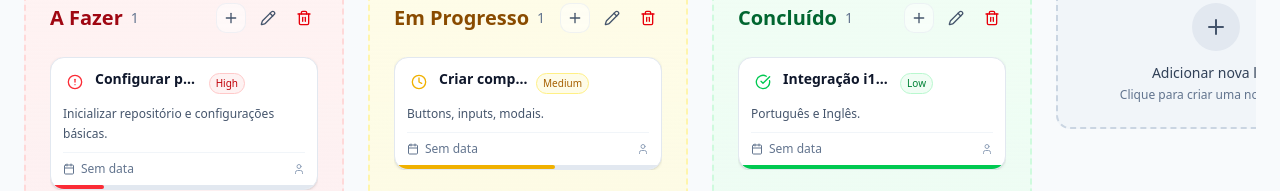
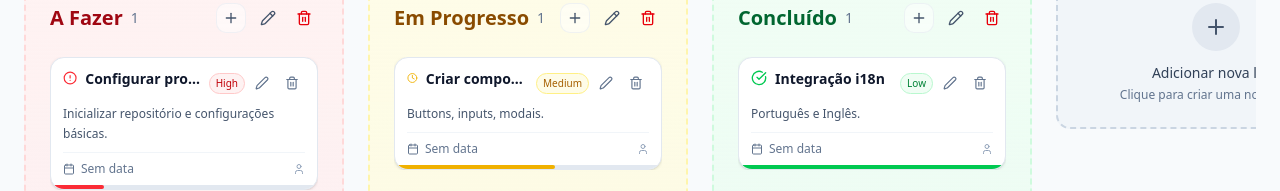
Before and after one commit to MatheoFernando/kanban, a React (Vite) app: page /w/wokhop-team-front-end/boards/teste in a window 1280 px wide. Shown: the part 270-461 px from the top of the page. Built offline with nearby package versions, Linux system fonts and the light colour scheme.

Commit message:
refactor: update drag-and-drop functionality in KanbanView and TaskCard, improving collision detection and simplifying drag handle implementation

```diff
--- a/src/components/KanbanView.tsx
+++ b/src/components/KanbanView.tsx
@@ -1,4 +1,4 @@
-import { DndContext, DragOverlay, PointerSensor, TouchSensor, useSensor, useSensors, closestCorners } from '@dnd-kit/core';
+import { DndContext, DragOverlay, PointerSensor, TouchSensor, useSensor, useSensors, closestCenter } from '@dnd-kit/core';
 import type { DragEndEvent, DragOverEvent, DragStartEvent } from '@dnd-kit/core';
 import { arrayMove } from '@dnd-kit/sortable';
 import { useState } from 'react';
@@ -103,7 +103,7 @@ const KanbanView = ({ tasks, columns, onUpdateTask, onUpdateTasks, onDeleteTask,
   };
 
   return (
-    <DndContext sensors={sensors} collisionDetection={closestCorners} onDragStart={handleDragStart} onDragOver={handleDragOver} onDragEnd={handleDragEnd}>
+    <DndContext sensors={sensors} collisionDetection={closestCenter} onDragStart={handleDragStart} onDragOver={handleDragOver} onDragEnd={handleDragEnd}>
       <div className="flex gap-4 lg:gap-6 pb-4 overflow-x-auto">
         {columns.map((column) => (
           <div key={column.id} className="w-full md:w-80 flex-shrink-0">
--- a/src/components/TaskCard.tsx
+++ b/src/components/TaskCard.tsx
@@ -58,7 +58,9 @@ const TaskCard = ({ task, isDragging = false, index = 0, onEdit, onDelete }: Tas
     <TooltipProvider>
       <motion.div
         ref={setNodeRef}
-        style={{ ...style, touchAction: 'manipulation' as any }}
+        style={style}
+        {...attributes}
+        {...listeners}
         layout
         initial={{ opacity: 0, y: 20 }}
         animate={{ opacity: 1, y: 0 }}
@@ -83,16 +85,7 @@ const TaskCard = ({ task, isDragging = false, index = 0, onEdit, onDelete }: Tas
         >
           <div className="flex items-start justify-between mb-2">
             <div className="flex items-start gap-2 flex-1 min-w-0">
-              {/* Drag handle - keeps buttons tappable */}
-              <button
-                className="cursor-grab active:cursor-grabbing p-1 rounded hover:bg-slate-100 dark:hover:bg-slate-700"
-                {...listeners}
-                {...attributes}
-                onClick={(e) => e.preventDefault()}
-                aria-label="Arrastar"
-              >
-                {getStatusIcon(task.status)}
-              </button>
+              {getStatusIcon(task.status)}
               <Tooltip>
                 <TooltipTrigger asChild>
                   <h4 className="font-semibold text-slate-900 dark:text-white leading-tight text-sm truncate" title={task.title}>
@@ -105,7 +98,7 @@ const TaskCard = ({ task, isDragging = false, index = 0, onEdit, onDelete }: Tas
               </Tooltip>
             </div>
 
-              <div className="flex items-center gap-1 ml-2 opacity-100 sm:opacity-100">
+              <div className="flex items-center gap-1 ml-2">
               <motion.span
                 className={`px-1.5 py-0.5 rounded-full text-[10px] font-medium border ${getPriorityColor(task.priority)}`}
                 initial={{ scale: 0 }}
@@ -115,9 +108,13 @@ const TaskCard = ({ task, isDragging = false, index = 0, onEdit, onDelete }: Tas
                 {getPriorityLabel(task.priority)}
               </motion.span>
 
-              <div className="flex items-center gap-1 opacity-100 sm:opacity-0 sm:group-hover:opacity-100 transition-opacity duration-200">
+              <div className="flex items-center gap-1 opacity-100 transition-opacity duration-200">
                 {onEdit && (
                   <motion.button
+                    type="button"
+                    onPointerDown={(e) => e.stopPropagation()}
+                    onMouseDown={(e) => e.stopPropagation()}
+                    onTouchStart={(e) => e.stopPropagation()}
                     onClick={(e) => {
                       e.stopPropagation();
                       onEdit(task);
@@ -132,6 +129,10 @@ const TaskCard = ({ task, isDragging = false, index = 0, onEdit, onDelete }: Tas
                 )}
                 {onDelete && (
                   <motion.button
+                    type="button"
+                    onPointerDown={(e) => e.stopPropagation()}
+                    onMouseDown={(e) => e.stopPropagation()}
+                    onTouchStart={(e) => e.stopPropagation()}
                     onClick={(e) => {
                       e.stopPropagation();
                       onDelete(task.id);
```
Also changed, not shown: src/test/jest-dom.d.ts (line endings or trailing spaces).
